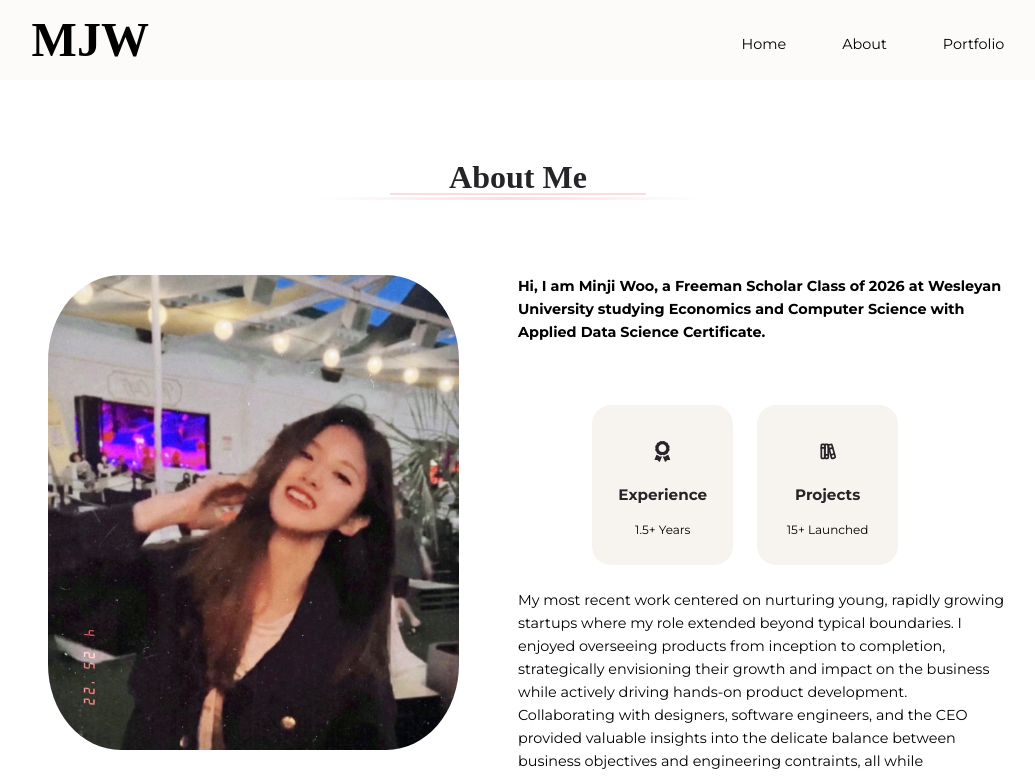
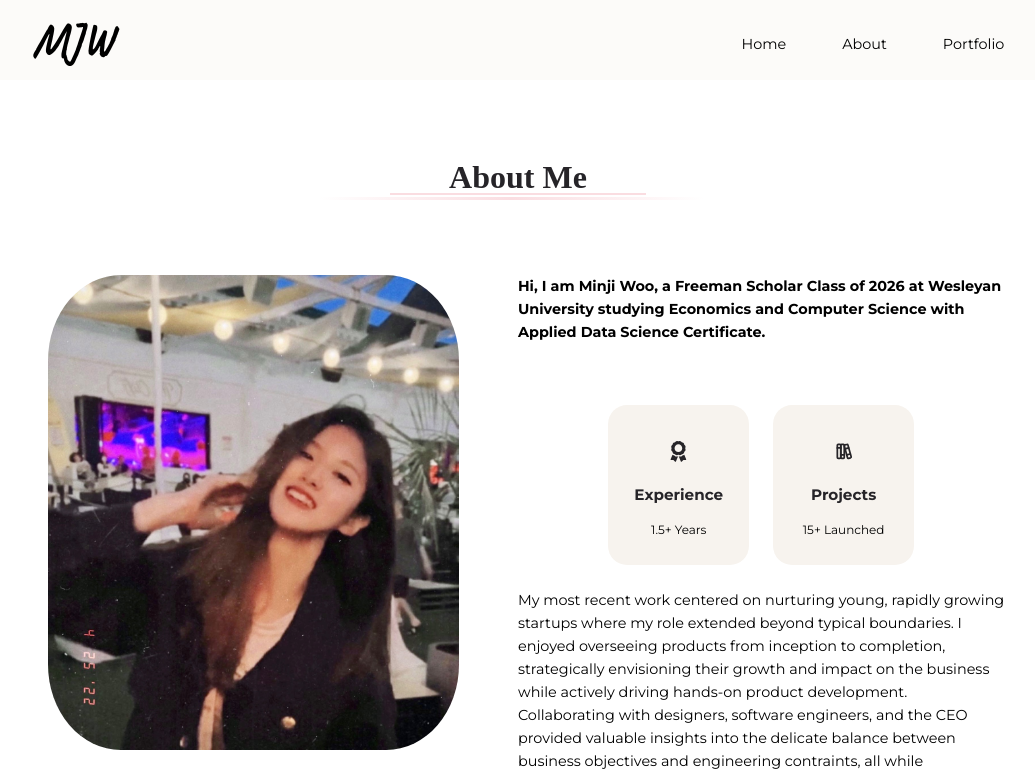
Before and after one commit to mj-woo/My-Website, a React (Create React App) app: page /My-Website/about in a window 1280 px wide. Shown: the top 776 px of the page, without its empty margins (122-1157 px from the left). Built offline with nearby package versions, Linux system fonts and the light colour scheme; a web font is replaced by a local one.

Commit message:
font navbar layout about cards center in 600px

```diff
--- a/public/index.html
+++ b/public/index.html
@@ -6,6 +6,7 @@
     <!-- Google Font Monserrat -->
     <link href="https://fonts.googleapis.com/css2?family=Montserrat:wght@400;500;600;700&display=swap" rel="stylesheet">
     <link rel="stylesheet" href="https://fonts.googleapis.com/css2?family=Segoe+Script&display=swap">
+    <link href="https://fonts.googleapis.com/css2?family=Caveat:wght@400;500;600;700&family=Montserrat:wght@400;500;600;700&display=swap" rel="stylesheet">
 
 
     <script type="text/javascript">
--- a/src/sections/about/about.css
+++ b/src/sections/about/about.css
@@ -69,7 +69,7 @@
     grid-template-columns: repeat(2,1fr);
     gap: 1.5rem;
     justify-content: center;
-    margin-right: 2rem;
+    /* margin-right: 2rem; */
 }
 
 .card.about__card {
--- a/src/sections/navbar/navbar.css
+++ b/src/sections/navbar/navbar.css
@@ -18,7 +18,7 @@ nav{
 }
 
 .nav__logo {
-    font-family: 'Bradley Hand';
+    font-family: 'Bradley Hand', 'Caveat';
     font-weight: bold;
     color: black;
 }
@@ -26,7 +26,6 @@ nav{
 .nav__menu {
     display: flex;
     gap: 3.5rem;
-    flex-flow: row wrap;
 }
 
 .nav__menu li {
@@ -49,12 +48,15 @@ nav{
 
 @media screen and (max-width: 600) {
     .nav__menu {
-        justify-content: flex-start;
         text-align: right;
         gap: 2rem;
     }
-    .nav__container {
+    .nav__menu li {
+        color: black;
+        font-size: 0.8rem;
+    }
+    /* .nav__container {
         display: grid;
         grid-template-columns: 1fr;
-    }
+    } */
 }
```
